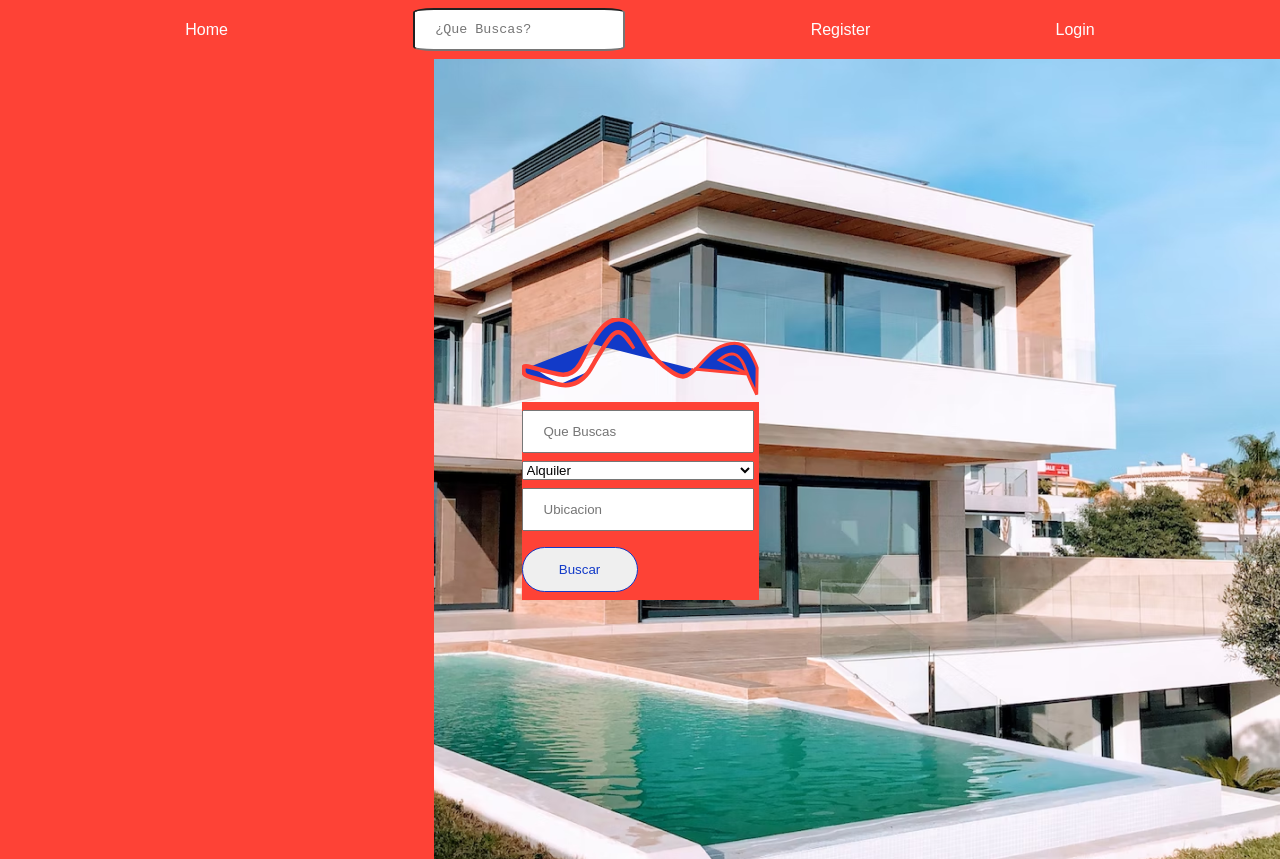
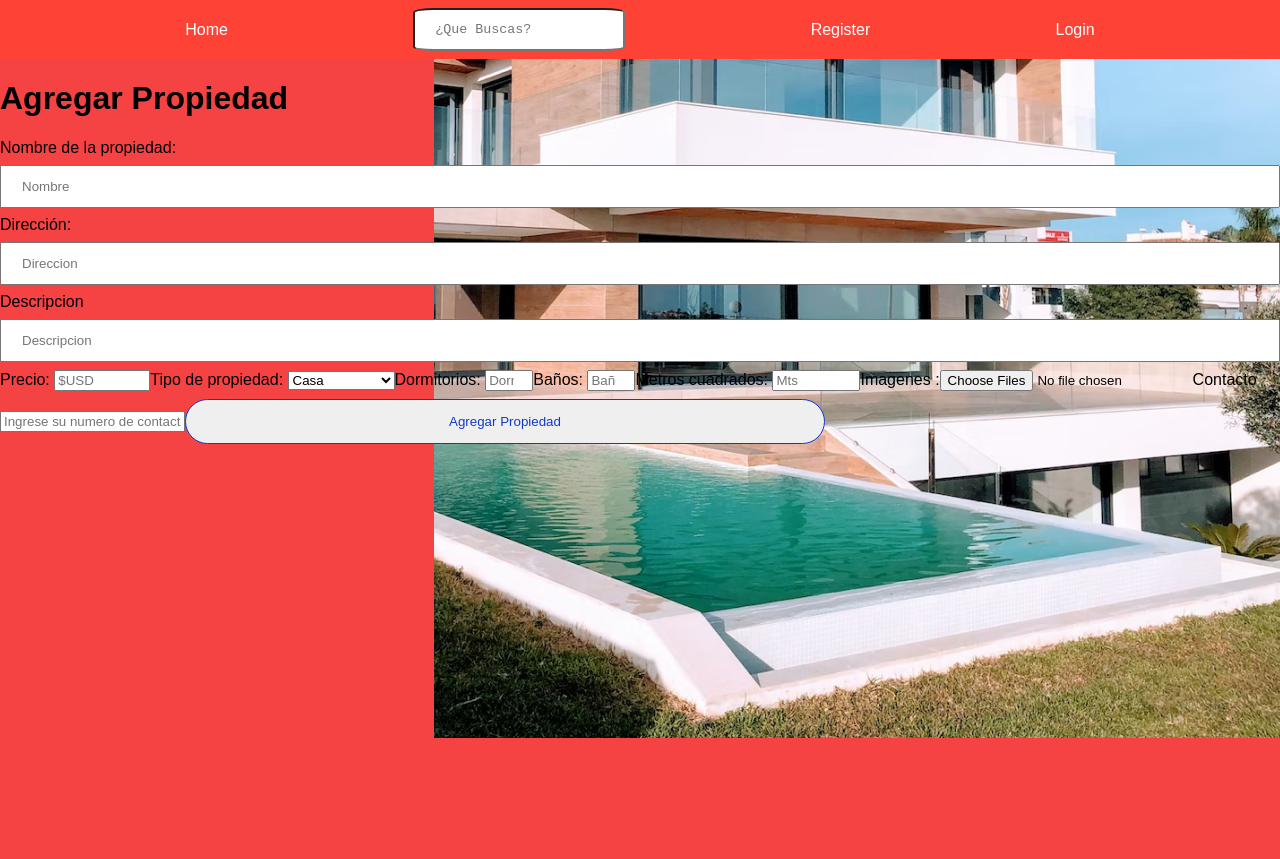
Before and after one commit to arielesquivel/Fronthousedev, a React (Create React App) app in the folder house-dev/: page / in a window 1280 px wide. After the commit the page ends 800 px from the top, so only its background shows below. Built offline with nearby package versions, Linux system fonts and the light colour scheme; no server answers.

Commit message:
Pagina creada sin estilo funcionando

```diff
--- a/house-dev/src/App.js
+++ b/house-dev/src/App.js
@@ -7,6 +7,7 @@ import { useSelector } from "react-redux";
 import axios from "axios";
 import Navbar from "./componentes/Navbar";
 import Start from "./componentes/Start";
+import VistaAgregarProps from "./componentes/VistaAgregarProps";
 function App() {
   const dispatch = useDispatch();
 
@@ -30,7 +31,7 @@ function App() {
   });
   return (
     <div className="App">
-      <Start />
+      <VistaAgregarProps />
     </div>
   );
 }
--- /dev/null
+++ b/house-dev/src/componentes/VistaAgregarProps.js
@@ -0,0 +1,65 @@
+import React from "react";
+import Navbar from "./Navbar";
+function VistaAgregarProps() {
+  return (
+    <>
+      <Navbar />
+      <div>
+        <h1>Agregar Propiedad</h1>
+        <form>
+          <label htmlFor="nombrePropiedad">Nombre de la propiedad: </label>
+          <input
+            type="text"
+            name="nombrePropiedad"
+            id="nombre"
+            placeholder="Nombre"
+          />
+          <label htmlFor="direccion">Dirección: </label>
+
+          <input
+            type="text"
+            name="direccion"
+            id="direccion"
+            placeholder="Direccion"
+          />
+          <label htmlFor="Descripcion">Descripcion</label>
+          <input
+            type="text"
+            name="Descripcion"
+            id="Descripc"
+            placeholder="Descripcion"
+          />
+          <label htmlFor="precio">Precio: </label>
+          <input
+            type="number"
+            name="precio"
+            id="precio"
+            min="0"
+            max="9999999"
+            placeholder="$USD"
+          />
+          <label htmlFor="tipo">Tipo de propiedad: </label>
+          <select name="tipo" id="tipo">
+            <option>Casa</option>
+            <option>Departamento</option>
+            <option>Local</option>
+            <option>Lote</option>
+          </select>
+          <label htmlFor="tipo">Dormitorios: </label>
+          <input type="number" min="0" max="4" placeholder="Dormitorios" />
+          <label htmlFor="tipo">Baños: </label>
+          <input type="number" min="0" max="4" placeholder="Baños" />
+          <label htmlFor="tipo">Metros cuadrados: </label>
+          <input type="number" min="0" max="999999" placeholder="Mts" />
+          <label htmlFor="img">Imagenes :</label>
+          <input type="file" multiple accept=".jpg,.png, .jpeg" />
+          <label type="contacto">Contacto</label>
+          <input name="contacto" placeholder="Ingrese su numero de contacto" />
+          <button type="submit"> Agregar Propiedad</button>
+        </form>
+      </div>
+    </>
+  );
+}
+
+export default VistaAgregarProps;
```
Also changed, not shown: house-dev/src/componentes/VistaPropiedades.js (added, +7 -0 lines), house-dev/src/componentes/VistaUsers.js (added, +7 -0 lines).
